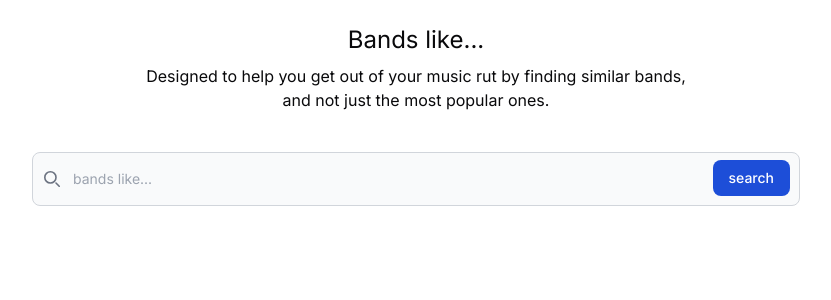
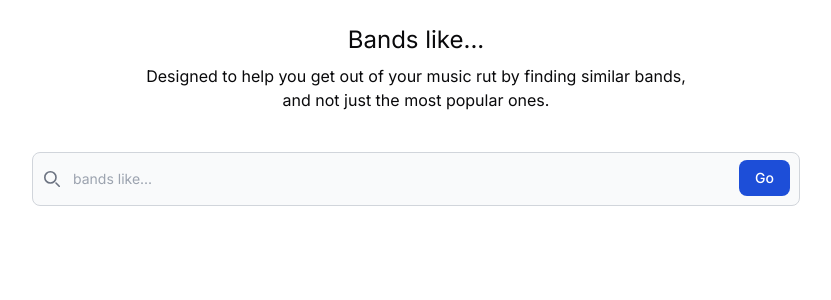
Before and after one commit to Merton/bandslike.net, a Next.js app: page / in a window 1280 px wide. Shown: the top 300 px of the page, without its empty margins (224-1055 px from the left). Built offline with nearby package versions, Linux system fonts and the light colour scheme.

Commit message:
Update page.tsx

```diff
--- a/app/page.tsx
+++ b/app/page.tsx
@@ -96,10 +96,11 @@ export default function HomePage() {
             }}
             placeholder="bands like..."
             required
+            enterKeyHint="go"
             className="block w-full p-4 pl-10 text-sm text-gray-900 border border-gray-300 rounded-lg bg-gray-50 focus:ring-blue-500 focus:border-blue-500 dark:bg-gray-700 dark:border-gray-600 dark:placeholder-gray-400 dark:text-white dark:focus:ring-blue-500 dark:focus:border-blue-500"
           />
           <button type="submit" className="text-white absolute right-2.5 bottom-2.5 bg-blue-700 hover:bg-blue-800 focus:ring-4 focus:outline-none focus:ring-blue-300 font-medium rounded-lg text-sm px-4 py-2 dark:bg-blue-600 dark:hover:bg-blue-700 dark:focus:ring-blue-800">
-            search
+            Go
           </button>
         </div>
       </form>
```
